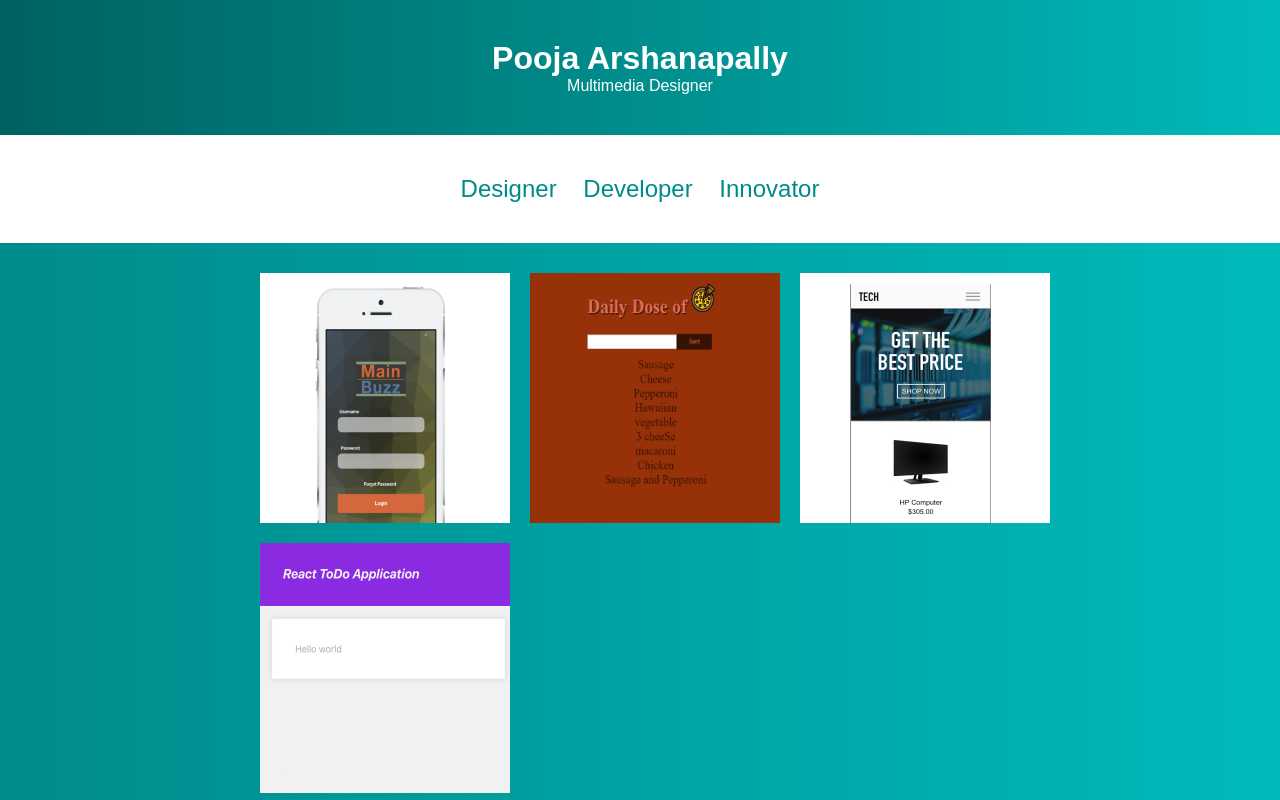
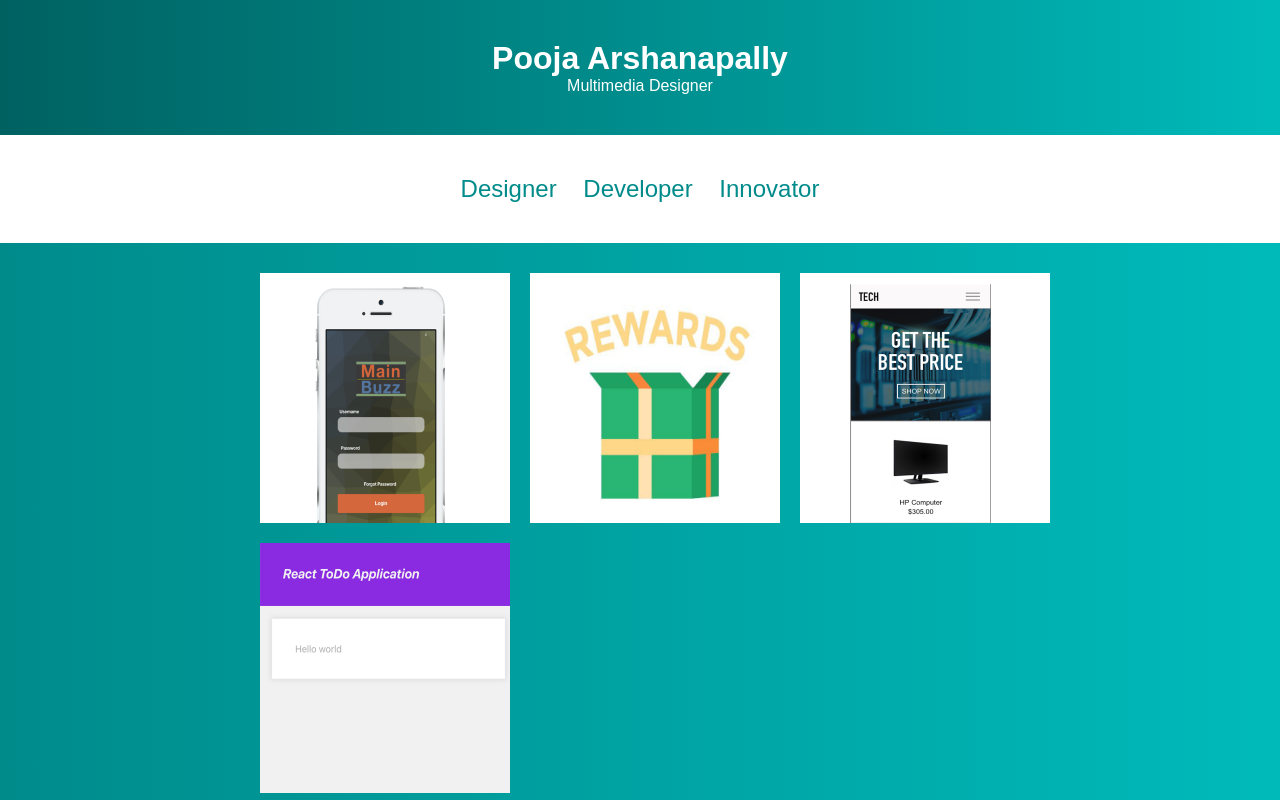
Before and after one commit to parshanapally/portfolio-website, a React (Create React App) app: page / in a window 1280 px wide. Shown: the top 800 px of the page. Built offline with nearby package versions, Linux system fonts and the light colour scheme.

Commit message:
feat: add rewards app

```diff
--- a/src/components/Portfolio/index.js
+++ b/src/components/Portfolio/index.js
@@ -6,6 +6,8 @@ import techAppDoc from "../img/tech-app.pdf";
 import techApp from "../img/tech-app.png";
 import pizza from "../img/pizza.PNG";
 import todo from "../img/todo-app.PNG";
+import rewardsDoc from "../img/Rewards.pdf";
+import rewards from "../img/rewards.png";
 
 const Portfolio = () => {
   return (
@@ -19,7 +21,7 @@ const Portfolio = () => {
             </div>
           </a>
         </div>
-        <div className="container-box">
+        {/* <div className="container-box">
           <a
             href="https://parshanapally.github.io/pizza-react/"
             target="_blank"
@@ -27,6 +29,15 @@ const Portfolio = () => {
             <img src={pizza} alt="pizza-react-app" />
             <div className="overlay">
               <div className="text">Daily Dose of Pizzas</div>
+            </div>
+          </a>
+        </div> */}
+
+        <div className="container-box">
+          <a href={rewardsDoc} download>
+            <img src={rewards} alt="pizza-react-app" />
+            <div className="overlay">
+              <div className="text">Rewards</div>
             </div>
           </a>
         </div>
```
Also changed, not shown: src/components/img/rewards.png (added), 1 other file (tests, documents, lock files or other folders).
